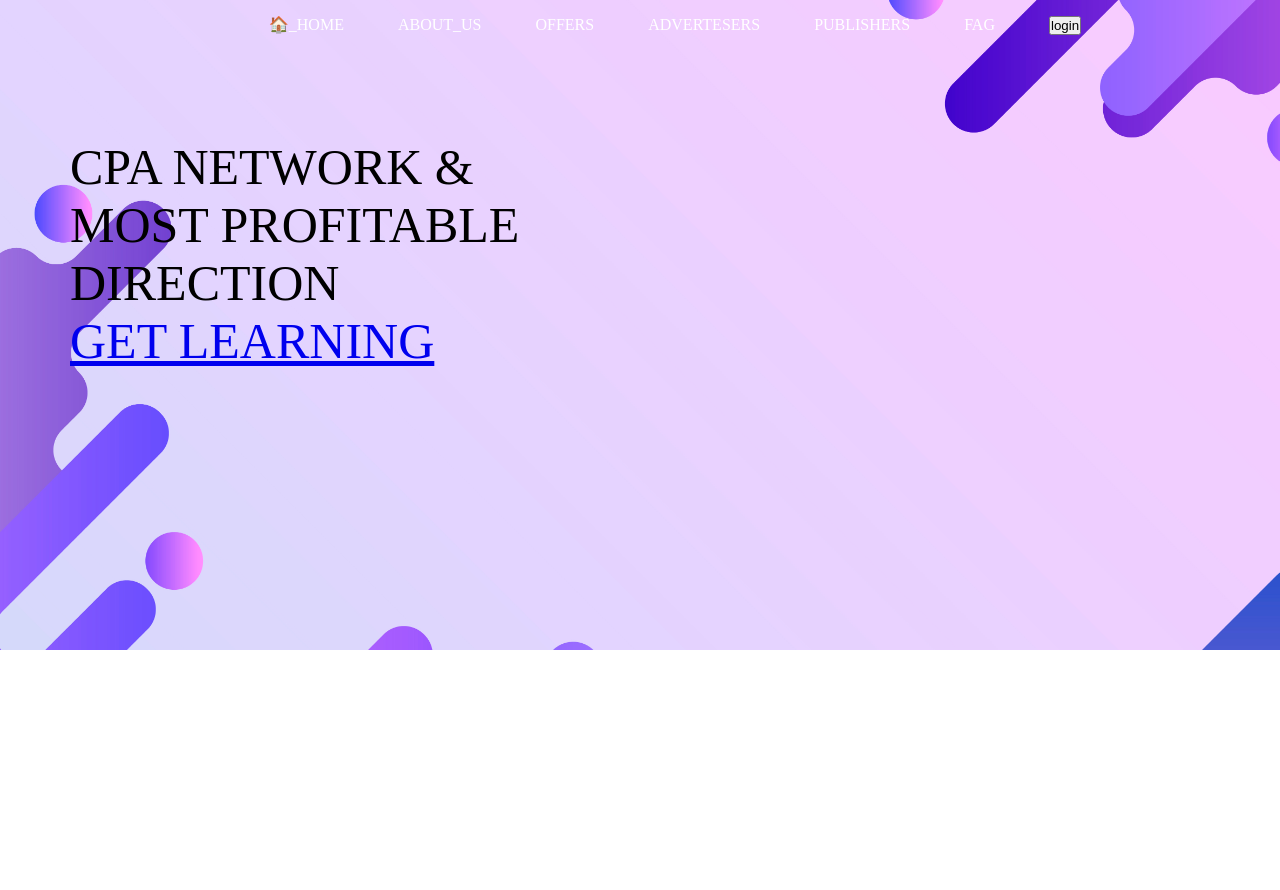
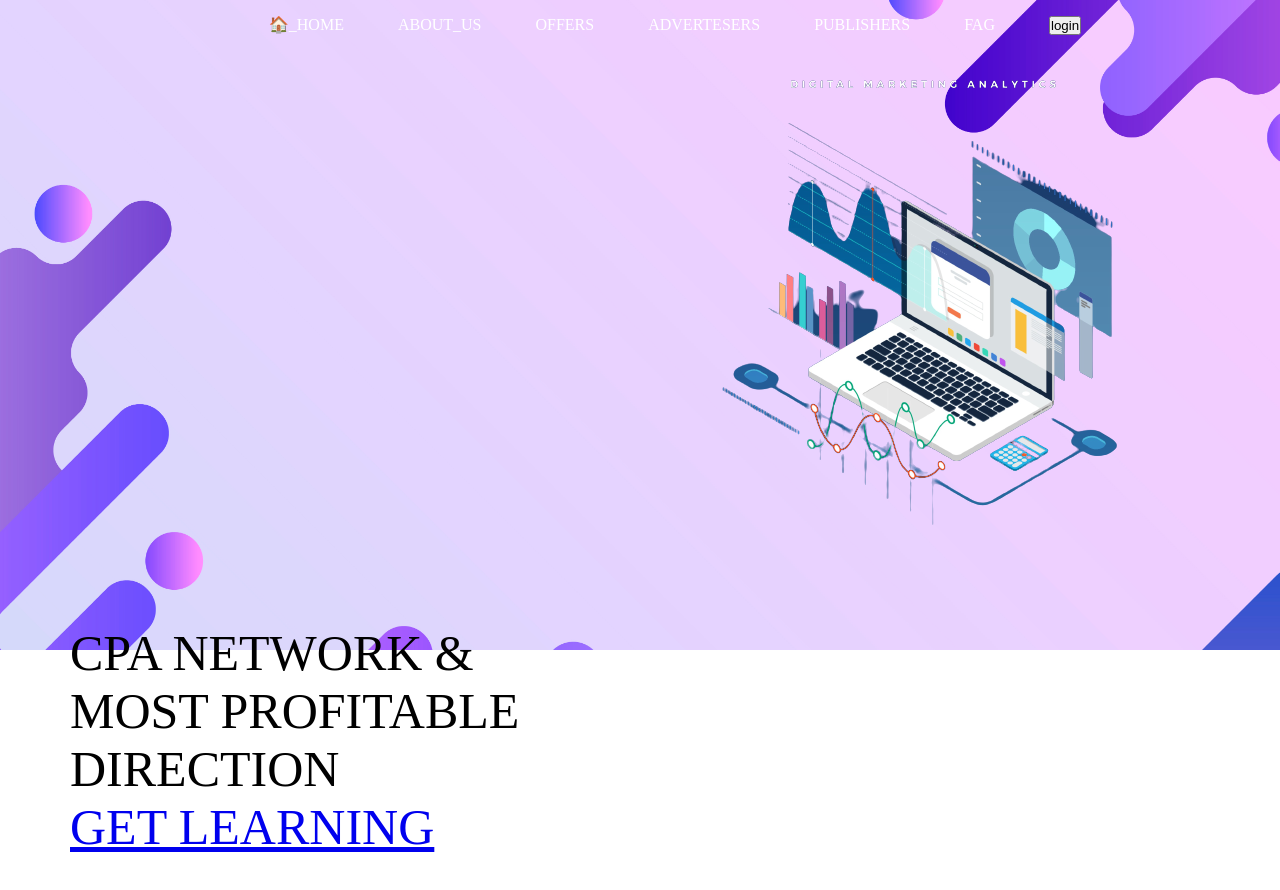
Before and after one commit to shridharrr/FALA-TECH_WEB, a plain HTML site: page index.html in a window 1280 px wide. Shown: the top 890 px of the page. Before the commit the page ends 800 px from the top, so only its background shows below. Drawn offline with Linux system fonts and the light colour scheme.

Commit message:
Update index.html

```diff
--- a/index.html
+++ b/index.html
@@ -24,7 +24,7 @@
         </nav>
 
 
-        <img id="laptop" src="C:\Users\ishwar\Desktop\shrii web\website styteek\Business_Analytics_01_generated-removebg-preview (1).png" alt="">
+        <img id="laptop" src="Business_Analytics_01_generated-removebg-preview (1).png" alt="">
 
 
    <div class="header2">
```
